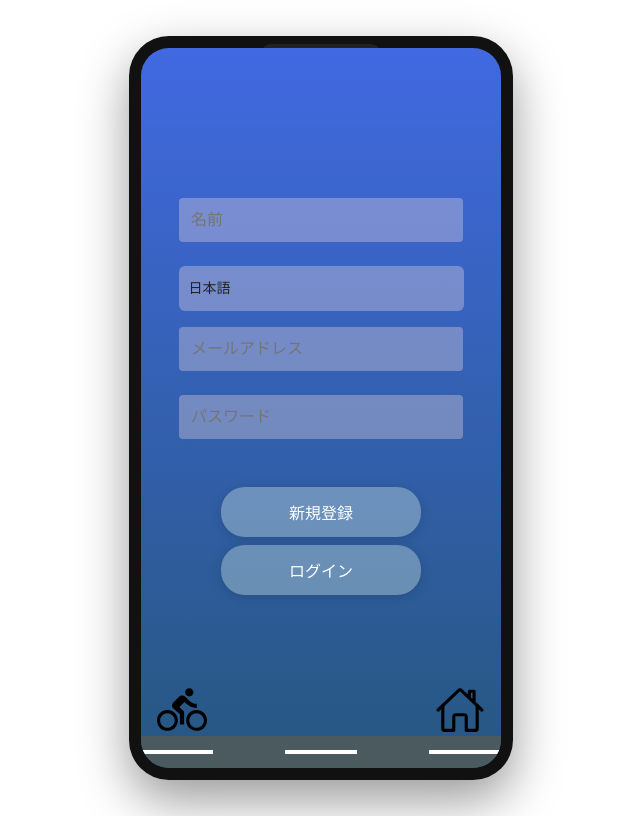
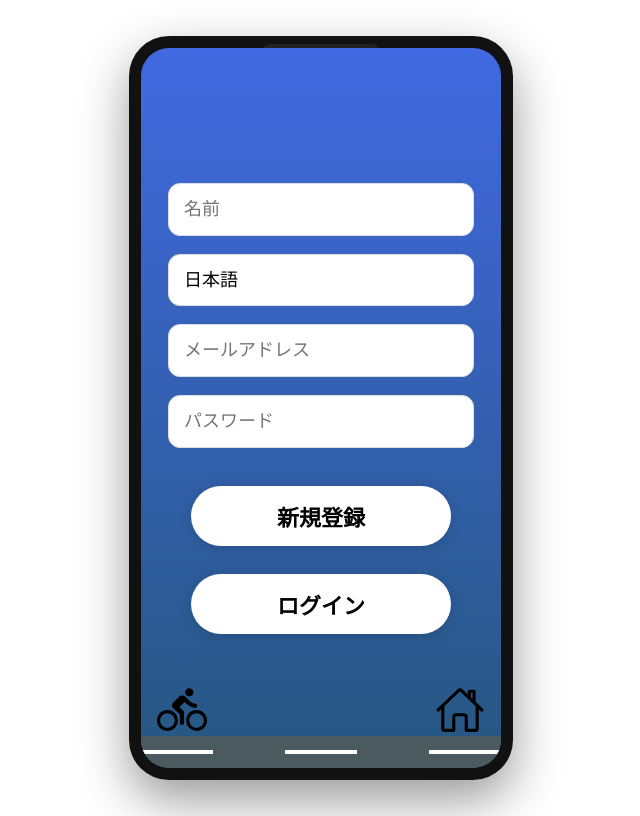
Before and after one commit to ochimasato0186/P.P_front, a Next.js app: page /makeacount in a window 1280 px wide. Shown: the whole page, without its empty margins (319-959 px from the left). Built offline with nearby package versions, Linux system fonts and the light colour scheme.

Commit message:
Update page.tsx
新規登録機能コード修正
・入力フォーム・ボタンのレイアウト
・エラー文表示処理

```diff
--- a/app/makeacount/page.tsx
+++ b/app/makeacount/page.tsx
@@ -41,7 +41,6 @@ export default function QuizPage() {
   const [languages, setLanguages] = useState<string[]>([]);
   const [languageItems, setLanguageItems] = useState<LanguageItem[]>([]);
   const [selectedLanguage, setSelectedLanguage] = useState("");
-  const [status, setStatus] = useState("");
   const isMorning = hour >= 5 && hour < 10;
 
   useEffect(() => {
@@ -85,7 +84,7 @@ export default function QuizPage() {
 
   const handleUpdateLanguage = async () => {
     if (!selectedLanguage) {
-      setStatus("Language");
+      window.alert("言語を選択してください。");
       return;
     }
 
@@ -99,24 +98,21 @@ export default function QuizPage() {
       });
 
       if (!res.ok) {
-        setStatus("");
+        window.alert("言語の更新に失敗しました。");
         return;
       }
-
-      setStatus("");
     } catch {
-      setStatus("");
+      window.alert("通信に失敗しました。" );
     }
   };
 
   const handleRegister = async () => {
     if (!name || !email || !password || !selectedLanguage) {
-      setStatus("全ての項目を入力・選択してください。");
+      window.alert("全ての項目を入力・選択してください。");
       return;
     }
 
     try {
-      setStatus("登録処理中...");
       const res = await fetch("http://localhost:8000/api/register", {
         method: "POST",
         headers: {
@@ -137,17 +133,17 @@ export default function QuizPage() {
         if (data.errors) {
           const firstErrorKey = Object.keys(data.errors)[0];
           const errorMessage = data.errors[firstErrorKey][0];
-          setStatus(errorMessage);
+          window.alert(errorMessage);
         } else {
-          setStatus(data.message || "登録に失敗しました。");
+          window.alert(data.message || "登録に失敗しました。");
         }
         return;
       }
 
-      setStatus("登録に成功しました！");
       localStorage.setItem("access_token", data.access_token);
+      window.alert("登録に成功しました！");
     } catch {
-      setStatus("サーバーとの通信に失敗しました。");
+      window.alert("サーバーとの通信に失敗しました。");
     }
   };
   return (
@@ -158,52 +154,55 @@ export default function QuizPage() {
             width: "100%",
             height: "100%",
             display: "flex",
-            flexDirection: "column",
+            justifyContent: "center",
             alignItems: "center",
-            justifyContent: "center",
             padding: 0,
           }}
         >
-          {/* 名前 */}
+          <div
+            style={{
+              width: "85%",
+              maxWidth: "320px",
+              display: "flex",
+              flexDirection: "column",
+              alignItems: "center",
+              gap: "18px",
+            }}
+          >
             <input
               type="text"
               value={name}
               onChange={(e) => setName(e.target.value)}
               placeholder={namePlaceholder}
               style={{
-              width: 260,
-              height: 44,
-              background: getTimeBoxColor(hour),
-              border: isMorning ? "2px solid #fff" : "none",
-              borderRadius: 4,
-              padding: "0 12px",
-              color: "#222",
-              fontSize: 16,
+                width: "100%",
+                padding: "15px",
+                borderRadius: "12px",
+                border: "1px solid #ddd",
+                fontSize: "18px",
+                boxSizing: "border-box",
+                color: "#000000",
                 outline: "none",
-              boxShadow: "none",
-              marginBottom: 24,
+                backgroundColor: "#ffffff",
               }}
             />
-          {/* 言語選択 */}
             <select
               value={selectedLanguage}
               onChange={(e) => setSelectedLanguage(e.target.value)}
               aria-label="言語選択"
               style={{
-              width: 285,
-              height: 45,
-              background: getTimeBoxColor(hour),
-              border: isMorning ? "2px solid #fff" : "none",
-              borderRadius: 6,
-              padding: "0 10px",
-              color: "#222",
-              fontSize: 14,
+                width: "100%",
+                padding: "15px",
+                borderRadius: "12px",
+                border: "1px solid #ddd",
+                fontSize: "18px",
+                boxSizing: "border-box",
+                color: "#000000",
                 outline: "none",
                 appearance: "none",
                 WebkitAppearance: "none",
                 MozAppearance: "none",
-              boxShadow: "none",
-              marginBottom: 16,
+                backgroundColor: "#ffffff",
               }}
             >
               <option value="" disabled>
@@ -215,64 +214,79 @@ export default function QuizPage() {
                 </option>
               ))}
             </select>
-          {status && <p>{status}</p>}
-          {/* メールアドレス入力 */}
             <input
               type="text"
               value={email}
               onChange={(e) => setEmail(e.target.value)}
               placeholder={emailPlaceholder}
               style={{
-              width: 260,
-              height: 44,
-              background: getTimeBoxColor(hour),
-              border: isMorning ? "2px solid #fff" : "none",
-              borderRadius: 4,
-              padding: "0 12px",
-              color: "#222",
-              fontSize: 16,
+                width: "100%",
+                padding: "15px",
+                borderRadius: "12px",
+                border: "1px solid #ddd",
+                fontSize: "18px",
+                boxSizing: "border-box",
+                color: "#000000",
                 outline: "none",
-              boxShadow: "none",
-              marginBottom: 24,
+                backgroundColor: "#ffffff",
               }}
             />
-          {/*パスワード入力 */}
             <input
               type="password"
               value={password}
               onChange={(e) => setPassword(e.target.value)}
               placeholder={passwordPlaceholder}
               style={{
-              width: 260,
-              height: 44,
-              background: getTimeBoxColor(hour),
-              border: isMorning ? "2px solid #fff" : "none",
-              borderRadius: 4,
-              padding: "0 12px",
-              color: "#fff",
-              fontSize: 16,
+                width: "100%",
+                padding: "15px",
+                borderRadius: "12px",
+                border: "1px solid #ddd",
+                fontSize: "18px",
+                boxSizing: "border-box",
+                color: "#000000",
                 outline: "none",
-              boxShadow: "none",
-              marginBottom: 24,
+                backgroundColor: "#ffffff",
               }}
             />
             <TimeButton
               label={registerLabel}
               hour={hour}
-            style={{ width: 200, height: 50, marginBottom: 8 }}
+              style={{
+                width: "85%",
+                height: "60px",
+                borderRadius: "999px",
+                border: "none",
+                backgroundColor: "#ffffff",
+                color: "#000000",
+                fontSize: "22px",
+                fontWeight: "bold",
+                cursor: "pointer",
+                marginTop: "20px",
+              }}
               onClick={handleRegister}
             />
             <TimeButton
               label={loginLabel}
               hour={hour}
-            style={{ width: 200, height: 50, marginTop: 0, marginBottom: 24 }}
-            onClick={() => { }}
+              style={{
+                width: "85%",
+                height: "60px",
+                borderRadius: "999px",
+                border: "none",
+                backgroundColor: "#ffffff",
+                color: "#000000",
+                fontSize: "22px",
+                fontWeight: "bold",
+                cursor: "pointer",
+                marginTop: "10px",
+              }}
+              onClick={() => router.push("/login")}
             />
-
+          </div>
 
           <button
             type="button"
-            onClick={() => router.push("")}
+            onClick={() => router.push("/home")}
             aria-label="ホーム画面へ移動"
             style={{ position: "absolute", right: 16, bottom: iconBottom, background: "transparent", border: "none", padding: 0, cursor: "pointer", zIndex: 101 }}
           >
@@ -280,7 +294,7 @@ export default function QuizPage() {
           </button>
           <button
             type="button"
-            onClick={() => router.push("")}
+            onClick={() => router.push("/mypage")}
             aria-label="マイページへ移動"
             style={{ position: "absolute", left: 16, bottom: iconBottom, background: "transparent", border: "none", padding: 0, cursor: "pointer", zIndex: 101 }}
           >
```
Lines whose indentation alone changed are shown as unchanged.
